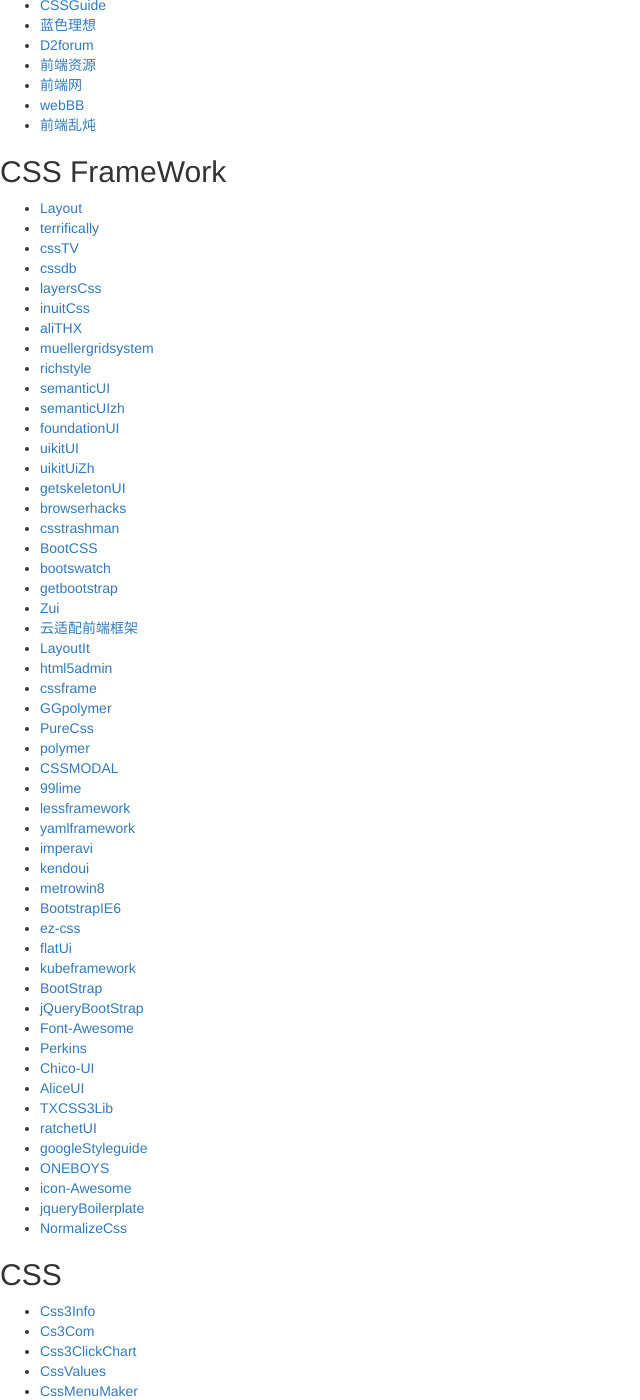
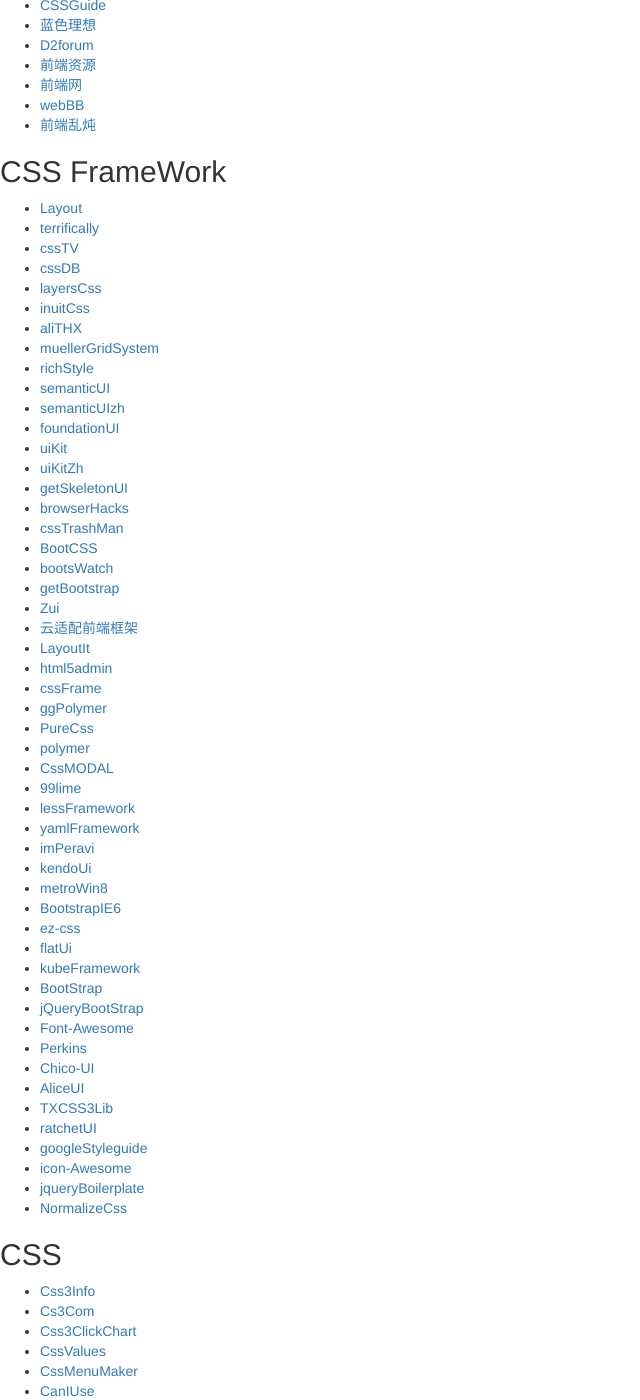
Before and after one commit to wkylin/wkylin.github.com, a Jekyll site: the page built from css3link.html, in a window 1280 px wide and 1400 px high, scrolled down 1483 px. Shown: the whole window, without its empty margins (0-640 px from the left). Built offline with Jekyll 4.4.1, drawn with Linux system fonts in a browser that asks for light colours; nearby versions of some CDN libraries; library files that are not in the unit come from our copies; comment, search, counter and statistics services are not loaded; some of the changed text lies outside the part shown.

Commit message:
modify css

```diff
--- a/css3link.html
+++ b/css3link.html
@@ -21,10 +21,8 @@
     <li class="ui-list-item"><a href="http://www.w3cplus.com/" target="_blank">w3cPlus</a></li>
     <li class="ui-list-item"><a href="http://liuxiaofan.com/" target="_blank">爱前端</a></li>
     <li class="ui-list-item"><a href="http://www.w3cfuns.com/" target="_blank">w3cFuns</a></li>
-    <li class="ui-list-item"><a href="http://www.html5dw.com/" target="_blank"><span class="ft-red">HTML5梦工厂</span></a>
-    </li>
-    <li class="ui-list-item"><a href="http://www.w3cdream.com" target="_blank"><span class="ft-red">w3cDream</span></a>
-    </li>
+    <li class="ui-list-item"><a href="http://www.html5dw.com/" target="_blank">HTML5梦工厂</a></li>
+    <li class="ui-list-item"><a href="http://www.w3cdream.com" target="_blank">w3cDream</a></li>
     <li class="ui-list-item"><a href="http://www.w3cteam.com/" target="_blank">w3cTeam</a></li>
     <li class="ui-list-item"><a href="http://www.w3ccafe.com/" target="_blank">w3cCafe</a></li>
     <li class="ui-list-item"><a href="http://www.w3clog.com" target="_blank">w3cLog</a></li>
@@ -52,15 +50,15 @@
 </div>
 <ul class="ui-list fn-clear">
     <li class="ui-list-item"><a href="http://zh.learnlayout.com/" target="_blank">Layout</a></li>
-    <li class="ui-list-item"><a href="http://terrifically.org/" target="_blank"><span class="ft-red">terrifically</span></a>
+    <li class="ui-list-item"><a href="http://terrifically.org/" target="_blank">terrifically</a>
     </li>
     <li class="ui-list-item"><a href="http://css.tv/" target="_blank">cssTV</a></li>
-    <li class="ui-list-item"><a href="http://cssdb.co/" target="_blank">cssdb</a></li>
+    <li class="ui-list-item"><a href="http://cssdb.co/" target="_blank">cssDB</a></li>
     <li class="ui-list-item"><a href="http://eiskis.net/layers/" target="_blank">layersCss</a></li>
     <li class="ui-list-item"><a href="http://inuitcss.com/" target="_blank">inuitCss</a></li>
     <li class="ui-list-item"><a href="http://thx.github.io" target="_blank">aliTHX</a></li>
-    <li class="ui-list-item"><a href="http://muellergridsystem.com/" target="_blank">muellergridsystem</a></li>
-    <li class="ui-list-item"><a href="http://richstyle.org/demo-web.php" target="_blank">richstyle</a></li>
+    <li class="ui-list-item"><a href="http://muellergridsystem.com/" target="_blank">muellerGridSystem</a></li>
+    <li class="ui-list-item"><a href="http://richstyle.org/demo-web.php" target="_blank">richStyle</a></li>
     <li class="ui-list-item"><a href="http://semantic-ui.com/" target="_blank">semanticUI</a></li>
     <li class="ui-list-item">
         <a href="http://www.semantic-ui.com.cn/" target="_blank"><span class="ft-red">semanticUIzh</span></a>
@@ -68,33 +66,33 @@
     <li class="ui-list-item">
         <a href="http://foundation.zurb.com/index.html" target="_blank"><span class="ft-red">foundationUI</span></a>
     </li>
-    <li class="ui-list-item"><a href="http://www.getuikit.com/" target="_blank">uikitUI</a></li>
-    <li class="ui-list-item"><a href="http://www.getuikit.net/" target="_blank"><span class="ft-red">uikitUiZh</span></a></li>
-    <li class="ui-list-item"><a href="http://www.getskeleton.com/" target="_blank">getskeletonUI</a></li>
-    <li class="ui-list-item"><a href="http://browserhacks.com/" target="_blank">browserhacks</a></li>
-    <li class="ui-list-item"><a href="http://www.csstrashman.com" target="_blank">csstrashman</a></li>
+    <li class="ui-list-item"><a href="http://www.getuikit.com/" target="_blank">uiKit</a></li>
+    <li class="ui-list-item"><a href="http://www.getuikit.net/" target="_blank"><span class="ft-red">uiKitZh</span></a></li>
+    <li class="ui-list-item"><a href="http://www.getskeleton.com/" target="_blank">getSkeletonUI</a></li>
+    <li class="ui-list-item"><a href="http://browserhacks.com/" target="_blank">browserHacks</a></li>
+    <li class="ui-list-item"><a href="http://www.csstrashman.com" target="_blank">cssTrashMan</a></li>
     <li class="ui-list-item"><a href="http://www.bootcss.com" target="_blank"><span class="ft-red">BootCSS</span></a></li>
-    <li class="ui-list-item"><a href="http://bootswatch.com/" target="_blank">bootswatch</a></li>
-    <li class="ui-list-item"><a href="http://getbootstrap.com/" target="_blank">getbootstrap</a></li>
+    <li class="ui-list-item"><a href="http://bootswatch.com/" target="_blank">bootsWatch</a></li>
+    <li class="ui-list-item"><a href="http://getbootstrap.com/" target="_blank">getBootstrap</a></li>
     <li class="ui-list-item"><a href="http://easysoft.github.io/zui/" target="_blank"><span class="ft-red">Zui</span></a></li>
     <li class="ui-list-item"><a href="http://amazeui.org/auth" target="_blank"><span class="ft-red">云适配前端框架</span></a></li>
     <li class="ui-list-item"><a href="http://www.layoutit.com" target="_blank">LayoutIt</a></li>
     <li class="ui-list-item"><a href="http://www.html5admin.com" target="_blank">html5admin</a></li>
-    <li class="ui-list-item"><a href="http://www.csswang.com/cssframe" target="_blank">cssframe</a></li>
-    <li class="ui-list-item"><a href="http://www.polymer-project.org/" target="_blank">GGpolymer</a></li>
+    <li class="ui-list-item"><a href="http://www.csswang.com/cssframe" target="_blank">cssFrame</a></li>
+    <li class="ui-list-item"><a href="http://www.polymer-project.org/" target="_blank">ggPolymer</a></li>
     <li class="ui-list-item"><a href="http://purecss.io/" target="_blank">PureCss</a></li>
     <li class="ui-list-item"><a href="http://www.polymer-project.org/" target="_blank">polymer</a></li>
-    <li class="ui-list-item"><a href="http://drublic.github.io/css-modal/" target="_blank">CSSMODAL</a></li>
+    <li class="ui-list-item"><a href="http://drublic.github.io/css-modal/" target="_blank">CssMODAL</a></li>
     <li class="ui-list-item"><a href="http://www.99lime.com/" target="_blank">99lime</a></li>
-    <li class="ui-list-item"><a href="http://lessframework.com/" target="_blank">lessframework</a></li>
-    <li class="ui-list-item"><a href="http://www.yaml.de/" target="_blank">yamlframework</a></li>
-    <li class="ui-list-item"><a href="http://imperavi.com/kube/" target="_blank">imperavi</a></li>
-    <li class="ui-list-item"><a href="http://www.kendoui.com/" target="_blank">kendoui</a></li>
-    <li class="ui-list-item"><a href="http://metroui.org.ua/" target="_blank">metrowin8</a></li>
+    <li class="ui-list-item"><a href="http://lessframework.com/" target="_blank">lessFramework</a></li>
+    <li class="ui-list-item"><a href="http://www.yaml.de/" target="_blank">yamlFramework</a></li>
+    <li class="ui-list-item"><a href="http://imperavi.com/kube/" target="_blank">imPeravi</a></li>
+    <li class="ui-list-item"><a href="http://www.kendoui.com/" target="_blank">kendoUi</a></li>
+    <li class="ui-list-item"><a href="http://metroui.org.ua/" target="_blank">metroWin8</a></li>
     <li class="ui-list-item"><a href="http://ddouble.github.com/bsie/" target="_blank">BootstrapIE6</a></li>
     <li class="ui-list-item"><a href="http://www.ez-css.org/" target="_blank">ez-css</a></li>
     <li class="ui-list-item"><a href="http://websymphony.net/almost-flat-ui/" target="_blank">flatUi</a></li>
-    <li class="ui-list-item"><a href="http://kubeframework.com/" target="_blank">kubeframework</a></li>
+    <li class="ui-list-item"><a href="http://kubeframework.com/" target="_blank">kubeFramework</a></li>
     <li class="ui-list-item"><a href="http://twitter.github.com/bootstrap/index.html" target="_blank">BootStrap</a></li>
     <li class="ui-list-item">
         <a href="http://addyosmani.github.com/jquery-ui-bootstrap/" target="_blank">jQueryBootStrap</a>
@@ -109,7 +107,6 @@
         <a href="http://google-styleguide.googlecode.com/svn/trunk/htmlcssguide.xml#General_Style_Rules" target="_blank"><span class="ft-red">googleStyleguide</span></a>
     </li>
 
-    <li class="ui-list-item"><a href="http://www.cssass.com/blog/" target="_blank">ONEBOYS</a></li>
     <li class="ui-list-item"><a href="http://fortawesome.github.com/Font-Awesome/" target="_blank">icon-Awesome</a></li>
     <li class="ui-list-item"><a href="http://jqueryboilerplate.com/" target="_blank">jqueryBoilerplate</a></li>
     <li class="ui-list-item"><a href="http://necolas.github.io/normalize.css/" target="_blank">NormalizeCss</a></li>
@@ -130,29 +127,29 @@
     <li class="ui-list-item"><a href="http://www.lesscss.net/" target="_blank"><span class="ft-red">LessCss</span></a>
     </li>
     <li class="ui-list-item"><a href="http://www.myth.io/" target="_blank"><span class="ft-red">MythCss</span></a></li>
-    <li class="ui-list-item"><a href="http://smacss.com/" target="_blank">smacss</a></li>
+    <li class="ui-list-item"><a href="http://smacss.com/" target="_blank">smaCss</a></li>
     <li class="ui-list-item">
         <a href="http://hotoo.googlecode.com/svn/trunk/labs/css/css-fonts.html" target="_blank">CSS字体</a></li>
     <li class="ui-list-item"><a href="http://lessprefixer.com/" target="_blank">lessprefixer</a></li>
-    <li class="ui-list-item"><a href="http://zmoazeni.github.io/csscss/" target="_blank">csscss</a></li>
-    <li class="ui-list-item"><a href="http://bem.info/tools/optimizers/csso/" target="_blank">csso</a></li>
-    <li class="ui-list-item"><a href="http://haslayout.net/" target="_blank">Haslayout</a></li>
+    <li class="ui-list-item"><a href="http://zmoazeni.github.io/csscss/" target="_blank">cssCss</a></li>
+    <li class="ui-list-item"><a href="http://bem.info/tools/optimizers/csso/" target="_blank">cssBem</a></li>
+    <li class="ui-list-item"><a href="http://haslayout.net/" target="_blank">HasLayout</a></li>
     <li class="ui-list-item"><a href="http://www.iefans.net/" target="_blank">ieFans</a></li>
-    <li class="ui-list-item"><a href="http://www.iecss.com/" target="_blank">iecss</a></li>
+    <li class="ui-list-item"><a href="http://www.iecss.com/" target="_blank">ieCss</a></li>
     <li class="ui-list-item"><a href="http://zurb.com/playground/css-grid-builder" target="_blank">CssGridBuilder</a>
     </li>
     <li class="ui-list-item"><a href="http://goldengridsystem.com/" target="_blank">GoldenGridSystem</a></li>
-    <li class="ui-list-item"><a href="http://csslint.net/" target="_blank"><span class="ft-red">CSSLINT</span></a></li>
+    <li class="ui-list-item"><a href="http://csslint.net/" target="_blank"><span class="ft-red">CssLint</span></a></li>
     <li class="ui-list-item">
-        <a href="http://www.minifyjavascript.com/" target="_blank"><span class="ft-red">minifyJS</span></a></li>
+        <a href="http://www.minifyjavascript.com/" target="_blank"><span class="ft-red">minifyJs</span></a></li>
     <li class="ui-list-item"><a href="http://www.css3files.com/" target="_blank">CSS3files</a></li>
-    <li class="ui-list-item"><a href="http://webrsque.com/" target="_blank">Webrsque</a></li>
+    <li class="ui-list-item"><a href="http://webrsque.com/" target="_blank">WebRsque</a></li>
     <li class="ui-list-item"><a href="http://www.html.net/" target="_blank">Html.net</a></li>
     <li class="ui-list-item"><a href="http://www.cssbasics.com/" target="_blank">CssBasics</a></li>
     <li class="ui-list-item"><a href="http://www.cssremix.com/" target="_blank">CSSRemix</a></li>
     <li class="ui-list-item"><a href="http://forum.stylegala.com/" target="_blank">StyleGala</a></li>
-    <li class="ui-list-item"><a href="http://www.cssmania.com/" target="_blank">CSSmania</a></li>
-    <li class="ui-list-item"><a href="http://www.cssmoon.com/" target="_blank">Cssmoon</a></li>
+    <li class="ui-list-item"><a href="http://www.cssmania.com/" target="_blank">CssMania</a></li>
+    <li class="ui-list-item"><a href="http://www.cssmoon.com/" target="_blank">CssMoon</a></li>
     <li class="ui-list-item"><a href="http://bestcss.net/" target="_blank">BestCSS</a></li>
     <li class="ui-list-item"><a href="http://www.sitepoint.com/" target="_blank">SitePoint</a></li>
     <li class="ui-list-item"><a href="http://www.w3school.com.cn" target="_blank">W3school</a></li>
@@ -160,23 +157,23 @@
     <li class="ui-list-item"><a href="http://www.my3w.org/" target="_blank">My3w</a></li>
     <li class="ui-list-item"><a href="http://www.cssbeauty.com/" target="_blank">CSSBeauty</a></li>
     <li class="ui-list-item"><a href="http://www.13styles.com/" target="_blank">13styles</a></li>
-    <li class="ui-list-item"><a href="http://bestwebgallery.com/" target="_blank">Bestwebgallery</a></li>
-    <li class="ui-list-item"><a href="http://www.webappers.com/" target="_blank">Webappers</a></li>
-    <li class="ui-list-item"><a href="http://browsershots.org/" target="_blank">Browsershots</a></li>
+    <li class="ui-list-item"><a href="http://bestwebgallery.com/" target="_blank">BestWebgallery</a></li>
+    <li class="ui-list-item"><a href="http://www.webappers.com/" target="_blank">WebAppers</a></li>
+    <li class="ui-list-item"><a href="http://browsershots.org/" target="_blank">BrowserShots</a></li>
     <li class="ui-list-item"><a href="http://getfirebug.com/" target="_blank">Firebug</a></li>
     <li class="ui-list-item"><a href="http://www.css3.info/" target="_blank">Css3.info</a></li>
     <li class="ui-list-item"><a href="http://css3test.com/" target="_blank">Css3Test</a></li>
-    <li class="ui-list-item"><a href="http://cssglobe.com/" target="_blank">Cssglobe</a></li>
+    <li class="ui-list-item"><a href="http://cssglobe.com/" target="_blank">CssGlobe</a></li>
     <li class="ui-list-item"><a href="http://www.div-css.com/" target="_blank">Div-Css</a></li>
     <li class="ui-list-item"><a href="http://www.csszengarden.com" target="_blank">CSSZenGarden</a></li>
-    <li class="ui-list-item"><a href="http://www.csselite.com/" target="_blank">CSSelite</a></li>
+    <li class="ui-list-item"><a href="http://www.csselite.com/" target="_blank">CssElite</a></li>
     <li class="ui-list-item"><a href="http://www.htmldog.com/" target="_blank">HtmlDog</a></li>
     <li class="ui-list-item"><a href="http://css-tricks.com/" target="_blank">Css-tricks</a></li>
-    <li class="ui-list-item"><a href="http://www.w3cgroup.com/" target="_blank">W3cgroup</a></li>
-    <li class="ui-list-item"><a href="http://reeoo.com/" target="_blank">Reeoo</a></li>
+    <li class="ui-list-item"><a href="http://www.w3cgroup.com/" target="_blank">W3cGroup</a></li>
+    <li class="ui-list-item"><a href="http://reeoo.com/" target="_blank">ReeOO</a></li>
     <li class="ui-list-item"><a href="http://www.w3avenue.com/" target="_blank">w3avenue</a></li>
     <li class="ui-list-item"><a href="http://www.w3cfocus.com/2011/0407/476.html" target="_blank">自定义滚动条</a></li>
-    <li class="ui-list-item"><a href="http://www.miaov.com/" target="_blank">Miaov</a></li>
+    <li class="ui-list-item"><a href="http://www.miaov.com/" target="_blank">MiaoV</a></li>
     <li class="ui-list-item"><a href="http://www.nickli.cn/" target="_blank">NickLi</a></li>
     <li class="ui-list-item"><a href="http://tutorialzine.com/" target="_blank">tutorialzine</a></li>
     <li class="ui-list-item"><a href="http://designmodo.com/" target="_blank">designmodo</a></li>
@@ -187,7 +184,7 @@
     <li class="ui-list-item"><a href="http://paranimage.com/" target="_blank">帕兰映像</a></li>
     <li class="ui-list-item"><a href="http://www.divcss5.com/" target="_blank">divCss5</a></li>
     <li class="ui-list-item"><a href="http://www.csspop.com/" target="_blank">cssSnippets</a></li>
-    <li class="ui-list-item"><a href="http://csswizardry.com/" target="_blank">csswizardry</a></li>
+    <li class="ui-list-item"><a href="http://csswizardry.com/" target="_blank">cssWizardry</a></li>
 
 </ul>
 
```
